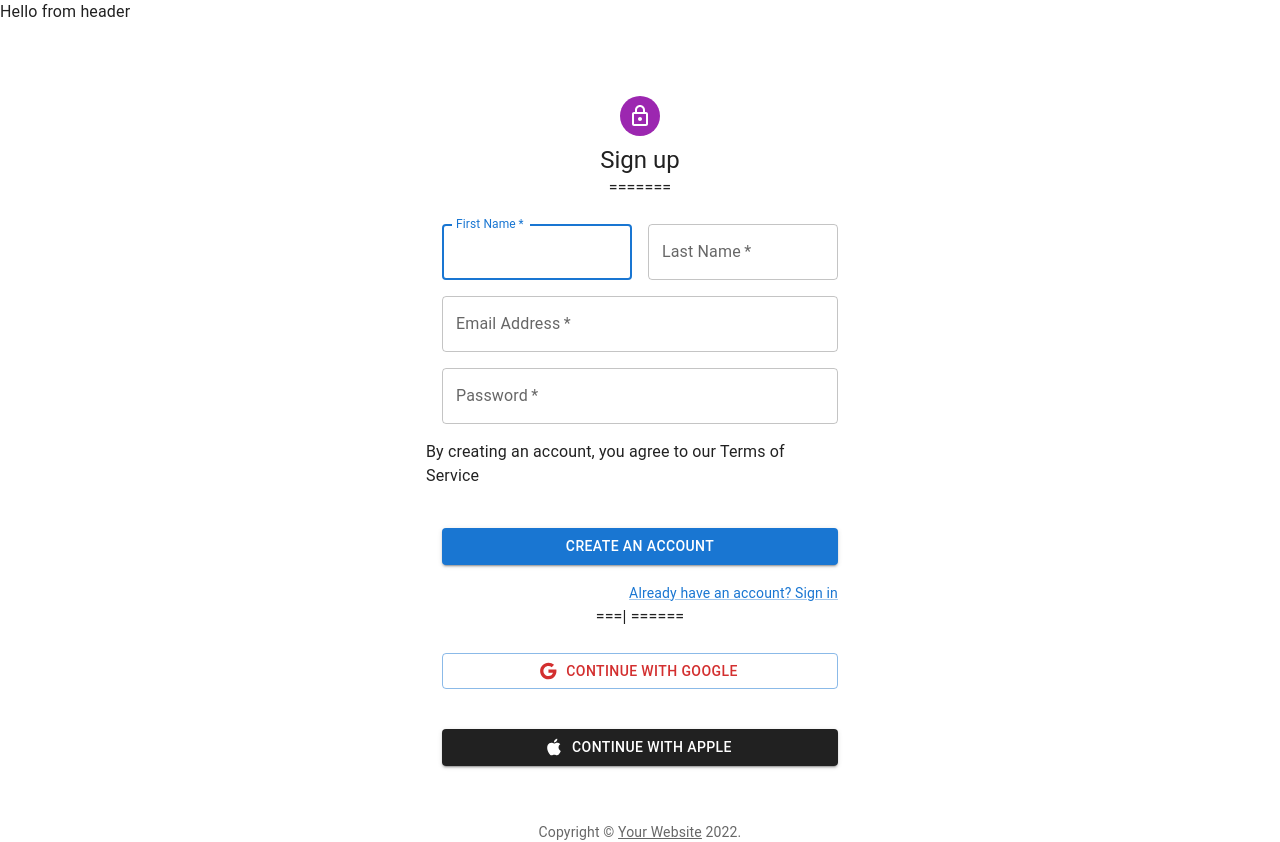
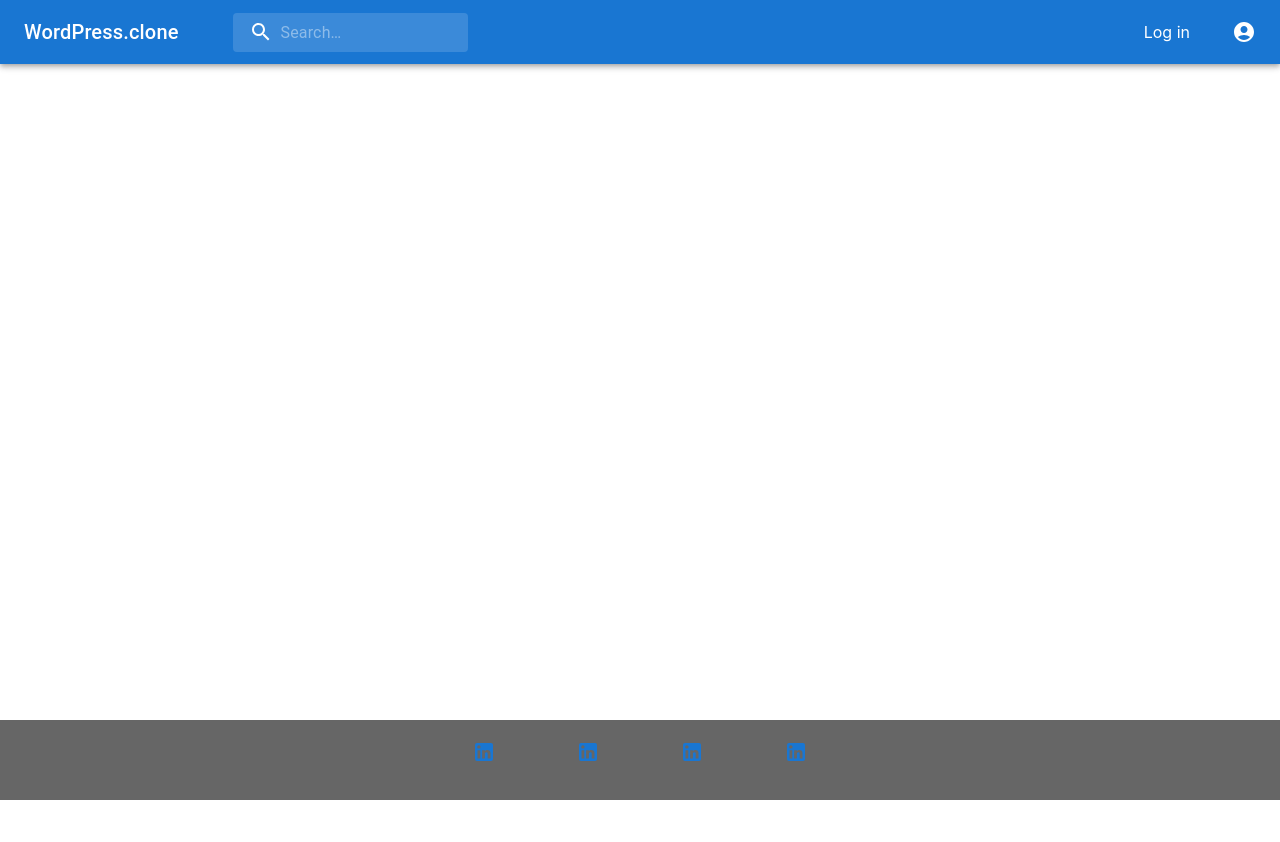
Before and after one commit to Zee-Iq/Wordpress, a React (Create React App) app in the folder wordpress/: page / in a window 1280 px wide. After the commit the page ends 800 px from the top, so only its background shows below. Built offline with nearby package versions, Linux system fonts and the light colour scheme.

Commit message:
footer & navbar

```diff
--- a/wordpress/src/App.css
+++ b/wordpress/src/App.css
@@ -0,0 +1,3 @@
+/* body {
+    text-decoration: none;
+} */
--- /dev/null
+++ b/wordpress/src/components/Footer/Fcopy.jsx
@@ -0,0 +1,65 @@
+import React from "react";
+import Container from "@mui/material/Container";
+import Grid from "@mui/material/Grid";
+import Box from "@mui/material/Box";
+import InstagramIcon from "@mui/icons-material/Instagram";
+import FacebookIcon from "@mui/icons-material/Facebook";
+import TwitterIcon from "@mui/icons-material/Twitter";
+import LinkedInIcon from "@mui/icons-material/LinkedIn";
+import { Link } from "@mui/material";
+import "./footer.css";
+
+export default function Fcopy() {
+  return (
+    <div className="footer-container">
+      <Box
+        sx={{
+          display: "flex",
+          justifyContent: "center",
+        }}
+        bgcolor="text.secondary"
+        color="white"
+        position="absolute"
+        bottom="0px"
+        width="100%"
+        height="5rem"
+      >
+
+
+        <Link
+          className="link1"
+          href="https://www.linkedin.com/"
+          target="_blanc"
+        >
+          {" "}
+          <LinkedInIcon />
+        </Link>
+        <Link
+          className="link1"
+          href="https://www.linkedin.com/"
+          target="_blanc"
+        >
+          {" "}
+          <LinkedInIcon />
+        </Link>
+        <Link
+          className="link1"
+          href="https://www.linkedin.com/"
+          target="_blanc"
+        >
+          {" "}
+          <LinkedInIcon />
+        </Link>
+        <Link
+          className="link1"
+          href="https://www.linkedin.com/"
+          target="_blanc"
+        >
+          {" "}
+          <LinkedInIcon />
+        </Link>
+
+      </Box>
+    </div>
+  );
+}
--- /dev/null
+++ b/wordpress/src/components/Footer/Footer.jsx
@@ -0,0 +1,60 @@
+import React from "react";
+import Container from "@mui/material/Container";
+import Grid from "@mui/material/Grid";
+import Box from "@mui/material/Box";
+import InstagramIcon from "@mui/icons-material/Instagram";
+import FacebookIcon from "@mui/icons-material/Facebook";
+import TwitterIcon from "@mui/icons-material/Twitter";
+import LinkedInIcon from "@mui/icons-material/LinkedIn";
+import { Link } from "@mui/material";
+import "./footer.css";
+
+export default function Footer() {
+  return (
+    <div className="footer-container">
+      <Box
+        bgcolor="text.secondary"
+        color="white"
+        position="absolute"
+        bottom="0px"
+        width="100%"
+        height="5rem"
+      >
+        <Container maxWidth="lg">
+          <Grid container spacing={5}>
+            <Grid item xs={4} sm={3}>
+              <Box>
+                <Link href="https://instagram.com/" target="_blanc">
+                  <InstagramIcon />
+                </Link>
+              </Box>
+            </Grid>
+            <Grid item xs={12} sm={3}>
+              <Box>
+                <Link href="https://facebook.com/" target="_blanc">
+                  {" "}
+                  <FacebookIcon />
+                </Link>
+              </Box>
+            </Grid>
+            <Grid item xs={12} sm={3}>
+              <Box>
+                <Link href="https://twitter.com/" target="_blanc">
+                  <TwitterIcon />
+                </Link>
+              </Box>
+            </Grid>
+            <Grid item xs={12} sm={3}>
+              <Box>
+                <Link href="https://www.linkedin.com/" target="_blanc">
+                  {" "}
+                  <LinkedInIcon />
+                </Link>
+              </Box>
+            </Grid>
+          </Grid>
+        </Container>
+      </Box>
+    </div>
+  );
+}
--- /dev/null
+++ b/wordpress/src/components/Footer/footer.css
@@ -0,0 +1,7 @@
+/* .footer-container {
+  width: 100%;
+} */
+
+.link1 {
+    padding: 20px 40px;
+}
--- a/wordpress/src/components/Header/Header.jsx
+++ /dev/null
@@ -1,9 +0,0 @@
-import React from 'react'
-
-export const Header = () => {
-  return (
-    <div>Hello from header</div>
-  )
-}
-
-/* test */
--- a/wordpress/src/components/Layout/Layout.jsx
+++ b/wordpress/src/components/Layout/Layout.jsx
@@ -1,15 +1,14 @@
-import React from 'react'
-import { Header } from '../Header/Header'
-import Login from '../login/Login'
-import Register from '../RegisterForm/Register'
-
+import React from "react";
+import Fcopy from "../Footer/Fcopy";
+// import Footer from "../Footer/Footer";
+import Navbar from "../Navbar/Navbar";
 
 export const Layout = () => {
   return (
-      <>
-    <Header />
-    <Register />
-
-    </>
-  )
-}
+    <div>
+      <Navbar />
+      {/* <Footer /> */}
+      <Fcopy />
+    </div>
+  );
+};
--- /dev/null
+++ b/wordpress/src/components/Navbar/Navbar.jsx
@@ -0,0 +1,219 @@
+import React from 'react'
+import { styled, alpha } from '@mui/material/styles';
+import AppBar from '@mui/material/AppBar';
+import Box from '@mui/material/Box';
+import Toolbar from '@mui/material/Toolbar';
+import IconButton from '@mui/material/IconButton';
+import Typography from '@mui/material/Typography';
+import InputBase from '@mui/material/InputBase';
+import MenuItem from '@mui/material/MenuItem';
+import Menu from '@mui/material/Menu';
+import SearchIcon from '@mui/icons-material/Search';
+import AccountCircle from '@mui/icons-material/AccountCircle';
+import MoreIcon from '@mui/icons-material/MoreVert';
+import {Link} from "react-router-dom"
+
+
+
+
+
+//
+
+
+const Search = styled('div')(({ theme }) => ({
+  position: 'relative',
+  borderRadius: theme.shape.borderRadius,
+  backgroundColor: alpha(theme.palette.common.white, 0.15),
+  '&:hover': {
+    backgroundColor: alpha(theme.palette.common.white, 0.25),
+  },
+  marginRight: theme.spacing(2),
+  marginLeft: 0,
+  width: '100%',
+  [theme.breakpoints.up('sm')]: {
+    marginLeft: theme.spacing(3),
+    width: 'auto',
+  },
+}));
+
+const SearchIconWrapper = styled('div')(({ theme }) => ({
+  padding: theme.spacing(0, 2),
+  height: '100%',
+  position: 'absolute',
+  pointerEvents: 'none',
+  display: 'flex',
+  alignItems: 'center',
+  justifyContent: 'center',
+}));
+
+const StyledInputBase = styled(InputBase)(({ theme }) => ({
+  color: 'inherit',
+  '& .MuiInputBase-input': {
+    padding: theme.spacing(1, 1, 1, 0),
+    // vertical padding + font size from searchIcon
+    paddingLeft: `calc(1em + ${theme.spacing(4)})`,
+    transition: theme.transitions.create('width'),
+    width: '100%',
+    [theme.breakpoints.up('md')]: {
+      width: '20ch',
+    },
+  },
+}));
+
+export default function Navbar() {
+  const [anchorEl, setAnchorEl] = React.useState(null);
+  const [mobileMoreAnchorEl, setMobileMoreAnchorEl] = React.useState(null);
+
+  const isMenuOpen = Boolean(anchorEl);
+  const isMobileMenuOpen = Boolean(mobileMoreAnchorEl);
+
+  const handleProfileMenuOpen = (event) => {
+    setAnchorEl(event.currentTarget);
+  };
+
+  const handleMobileMenuClose = () => {
+    setMobileMoreAnchorEl(null);
+  };
+
+  const handleMenuClose = () => {
+    setAnchorEl(null);
+    handleMobileMenuClose();
+  };
+
+  const handleMobileMenuOpen = (event) => {
+    setMobileMoreAnchorEl(event.currentTarget);
+  };
+
+  const menuId = 'primary-search-account-menu';
+  const renderMenu = (
+    <Menu
+      anchorEl={anchorEl}
+      anchorOrigin={{
+        vertical: 'top',
+        horizontal: 'right',
+      }}
+      id={menuId}
+      keepMounted
+      transformOrigin={{
+        vertical: 'top',
+        horizontal: 'right',
+      }}
+      open={isMenuOpen}
+      onClose={handleMenuClose}
+    >
+      <MenuItem onClick={handleMenuClose}>Dashboard</MenuItem>
+      <MenuItem onClick={handleMenuClose}>Create Post</MenuItem>
+      <MenuItem onClick={handleMenuClose}>Reading List</MenuItem>
+      <MenuItem onClick={handleMenuClose}>My Profile</MenuItem>
+      <MenuItem onClick={handleMenuClose}>Log out</MenuItem>
+    </Menu>
+  );
+
+  const mobileMenuId = 'primary-search-account-menu-mobile';
+  const renderMobileMenu = (
+    <Menu
+      anchorEl={mobileMoreAnchorEl}
+      anchorOrigin={{
+        vertical: 'top',
+        horizontal: 'right',
+      }}
+      id={mobileMenuId}
+      keepMounted
+      transformOrigin={{
+        vertical: 'top',
+        horizontal: 'right',
+      }}
+      open={isMobileMenuOpen}
+      onClose={handleMobileMenuClose}
+    >
+
+
+
+      <MenuItem onClick={handleProfileMenuOpen}>
+        <IconButton
+          size="large"
+          aria-label="account of current user"
+          aria-controls="primary-search-account-menu"
+          aria-haspopup="true"
+          color="inherit"
+        >
+          <AccountCircle />
+        </IconButton>
+        <p>Profile</p>
+      </MenuItem>
+    </Menu>
+  );
+
+  return (
+    <Box sx={{ flexGrow: 1 }}>
+      <AppBar position="static">
+        <Toolbar>
+
+          <Link to="/"  style={{
+            alignSelf:"center",
+            textDecoration: "none",
+            color:"white",
+            marginRight: "30px"
+
+              }}>
+
+          <Typography
+            variant="h6"
+            noWrap
+            component="div"
+            sx={{ display: { xs: 'none', sm: 'block' } }}
+          >
+            WordPress.clone
+          </Typography>
+          </Link>
+
+          <Search>
+            <SearchIconWrapper>
+              <SearchIcon />
+            </SearchIconWrapper>
+            <StyledInputBase
+              placeholder="Search…"
+              inputProps={{ 'aria-label': 'search' }}
+            />
+          </Search>
+          <Box sx={{ flexGrow: 1 }}/>
+
+          <Box sx={{ display: { xs: 'none', md: 'flex' } }}>
+          <Link to="/login" style={{
+            alignSelf:"center",
+            textDecoration: "none",
+            color:"white",
+            marginRight: "30px"
+
+              }} >Log in</Link>
+            <IconButton
+              size="large"
+              edge="end"
+              aria-label="account of current user"
+              aria-controls={menuId}
+              aria-haspopup="true"
+              onClick={handleProfileMenuOpen}
+              color="inherit"
+            >
+              <AccountCircle />
+            </IconButton>
+          </Box>
+          <Box sx={{ display: { xs: 'flex', md: 'none' } }}>
+            <IconButton
+              size="large"
+              aria-label="show more"
+              aria-controls={mobileMenuId}
+              aria-haspopup="true"
+              onClick={handleMobileMenuOpen}
+              color="inherit"
+            >
+              <MoreIcon />
+            </IconButton>
+          </Box>
+        </Toolbar>
+      </AppBar>
+      {renderMobileMenu}
+      {renderMenu}
+    </Box>
+  );
+}
--- a/wordpress/src/components/login/Login.js
+++ b/wordpress/src/components/login/Login.js
@@ -16,6 +16,7 @@ import ListItemText from "@mui/material/ListItemText";
 import Divider from "@mui/material/Divider";
 
 import "./login.css";
+import { Link } from "react-router-dom";
 
 const style = {
   textAlign: "center",
@@ -132,13 +133,20 @@ export default function Login() {
               component="nav"
               aria-label="mailbox folders"
             >
+              <Link className="link" to='/register'>
               <ListItemText primary="Create a new account" />
+              </Link>
               <Divider />
+              <Link className="link" to='/forgotpassword'>
               <ListItemText primary="Lost your password" />
+              </Link>
               <Divider />
+              <Link className="link" to="/">
+              <ListItemText primary="Back to WordPress.com" />
+              </Link>
               {/* <ListItem>
               <ArrowBackIcon/> */}
-              <ListItemText primary="Back to WordPress.com" />
+              {/* <ListItemText primary="Back to WordPress.com" /> */}
               {/* </ListItem> */}
             </List>
           </Box>
--- a/wordpress/src/components/login/login.css
+++ b/wordpress/src/components/login/login.css
@@ -24,3 +24,10 @@
 .list {
   font-weight: bold;
 }
+
+
+
+.link {
+  color: black;
+  text-decoration: none;
+}
```
